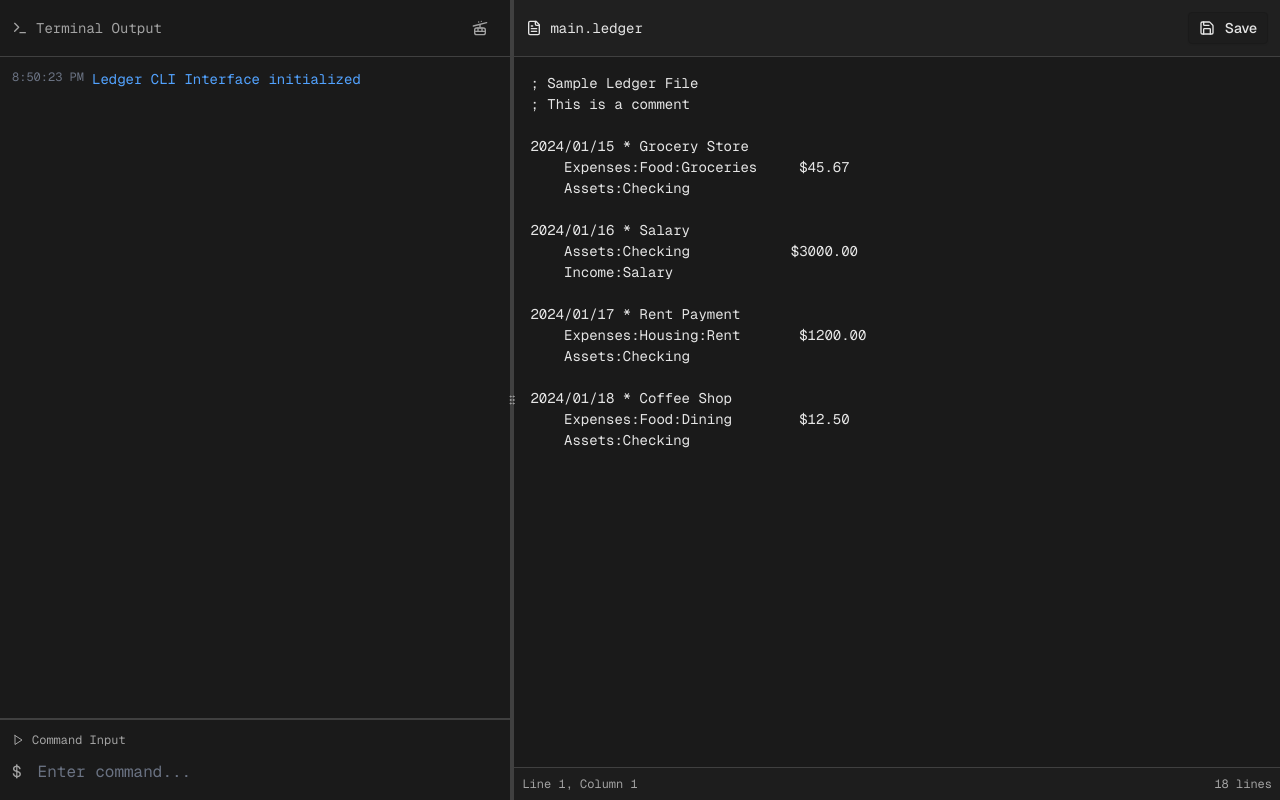
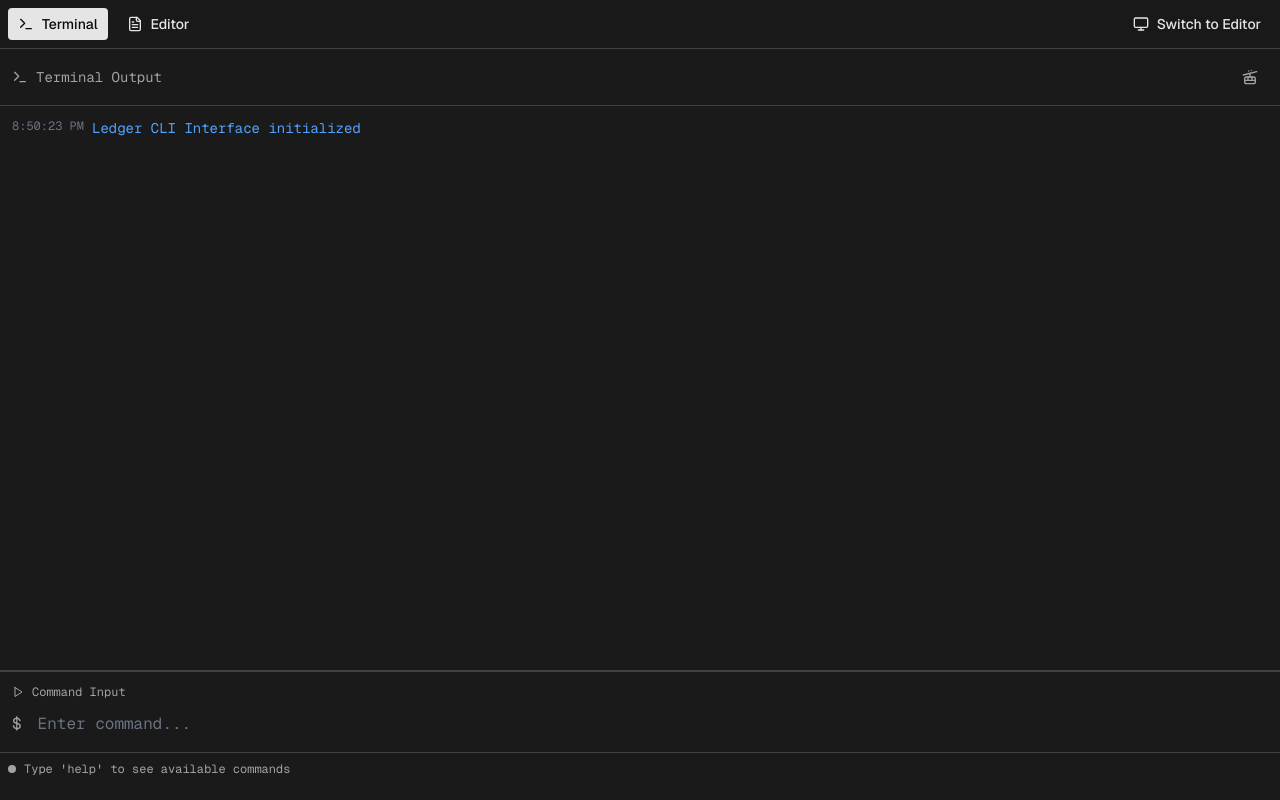
Before and after one commit to owolfdev/ledger-entry, a Next.js app: page / in a window 1280 px wide. Built offline with nearby package versions, Linux system fonts and the light colour scheme.

Commit message:
updated interface

```diff
--- a/components/ledger-interface.tsx
+++ b/components/ledger-interface.tsx
@@ -15,6 +15,10 @@ import {
   CableCar as Clear,
   History,
   GripVertical,
+  Eye,
+  EyeOff,
+  Monitor,
+  Smartphone,
 } from "lucide-react";
 
 interface LogMessage {
@@ -68,6 +72,19 @@ export default function LedgerInterface() {
   const [isModified, setIsModified] = useState(false);
   const [cursorPosition, setCursorPosition] = useState({ line: 1, column: 1 });
 
+  // Panel visibility state
+  const [showTerminal, setShowTerminal] = useState(true);
+  const [showEditor, setShowEditor] = useState(true);
+  const [isMobile, setIsMobile] = useState(false);
+
+  // Message area state
+  const [message, setMessage] = useState(
+    "Type 'help' to see available commands"
+  );
+  const [messageType, setMessageType] = useState<
+    "info" | "success" | "warning" | "error"
+  >("info");
+
   const commandInputRef = useRef<HTMLTextAreaElement>(null);
   const logsEndRef = useRef<HTMLDivElement>(null);
   const editorRef = useRef<HTMLTextAreaElement>(null);
@@ -84,6 +101,77 @@ export default function LedgerInterface() {
     }
   }, []);
 
+  // Mobile detection
+  useEffect(() => {
+    const checkMobile = () => {
+      setIsMobile(window.innerWidth < 768);
+      if (window.innerWidth < 768) {
+        // On mobile, start with terminal only
+        setShowTerminal(true);
+        setShowEditor(false);
+      } else {
+        // On desktop, start with terminal only (cycling system)
+        setShowTerminal(true);
+        setShowEditor(false);
+      }
+    };
+
+    checkMobile();
+    window.addEventListener("resize", checkMobile);
+    return () => window.removeEventListener("resize", checkMobile);
+  }, []);
+
+  // Panel toggle functions
+  const toggleTerminal = () => {
+    if (isMobile) {
+      // Mobile: simple toggle between terminal and editor
+      setShowTerminal(true);
+      setShowEditor(false);
+    } else {
+      // Desktop: individual toggle
+      setShowTerminal(!showTerminal);
+    }
+  };
+
+  const toggleEditor = () => {
+    if (isMobile) {
+      // Mobile: simple toggle between terminal and editor
+      setShowTerminal(false);
+      setShowEditor(true);
+    } else {
+      // Desktop: individual toggle
+      setShowEditor(!showEditor);
+    }
+  };
+
+  const toggleBoth = () => {
+    if (isMobile) {
+      // Mobile: simple toggle between terminal and editor
+      if (showTerminal) {
+        setShowTerminal(false);
+        setShowEditor(true);
+      } else {
+        setShowTerminal(true);
+        setShowEditor(false);
+      }
+    } else {
+      // Desktop: cycle through: terminal only -> editor only -> both -> terminal only
+      if (showTerminal && !showEditor) {
+        // Currently showing terminal only, switch to editor only
+        setShowTerminal(false);
+        setShowEditor(true);
+      } else if (!showTerminal && showEditor) {
+        // Currently showing editor only, switch to both
+        setShowTerminal(true);
+        setShowEditor(true);
+      } else if (showTerminal && showEditor) {
+        // Currently showing both, switch to terminal only
+        setShowTerminal(true);
+        setShowEditor(false);
+      }
+    }
+  };
+
   const addLog = (type: LogMessage["type"], message: string) => {
     const newLog: LogMessage = {
       id: Date.now().toString(),
@@ -92,6 +180,14 @@ export default function LedgerInterface() {
       timestamp: new Date(),
     };
     setLogs((prev) => [...prev, newLog]);
+  };
+
+  const updateMessage = (
+    text: string,
+    type: "info" | "success" | "warning" | "error" = "info"
+  ) => {
+    setMessage(text);
+    setMessageType(type);
   };
 
   const executeCommand = (cmd: string) => {
@@ -116,6 +212,10 @@ export default function LedgerInterface() {
         addLog("info", "  Expenses:Food:Dining      $12.50");
         addLog("info", "  Expenses:Housing:Rent  $1,200.00");
         addLog("info", "  Income:Salary         $-3,000.00");
+        updateMessage(
+          "Account balances displayed. Use 'accounts' to see all account names.",
+          "success"
+        );
         break;
 
       case "accounts":
@@ -125,6 +225,10 @@ export default function LedgerInterface() {
         addLog("info", "  Expenses:Food:Dining");
         addLog("info", "  Expenses:Housing:Rent");
         addLog("info", "  Income:Salary");
+        updateMessage(
+          "All accounts listed. Use 'add transaction' to create new entries.",
+          "success"
+        );
         break;
 
       case "add":
@@ -138,25 +242,40 @@ export default function LedgerInterface() {
     Assets:Checking`;
           setLedgerContent((prev) => prev + template);
           setIsModified(true);
+          updateMessage(
+            "Transaction template added! Switch to editor to fill in details.",
+            "success"
+          );
         } else {
           addLog("warning", "Usage: add transaction");
+          updateMessage("Try: add transaction", "warning");
         }
         break;
 
       case "save":
         addLog("success", `File saved: ${fileName}`);
         setIsModified(false);
+        updateMessage("File saved successfully!", "success");
         break;
 
       case "validate":
         addLog("info", "Validating ledger entries...");
+        updateMessage("Validating entries...", "info");
         setTimeout(() => {
           addLog("success", "All entries are valid");
+          updateMessage(
+            "All entries are valid! Your ledger is balanced.",
+            "success"
+          );
         }, 500);
         break;
 
       case "clear":
         setLogs([]);
+        updateMessage(
+          "Terminal cleared. Type 'help' for available commands.",
+          "info"
+        );
         break;
 
       case "help":
@@ -168,12 +287,20 @@ export default function LedgerInterface() {
         addLog("info", "  validate - Validate ledger entries");
         addLog("info", "  clear - Clear terminal output");
         addLog("info", "  help - Show this help message");
+        updateMessage(
+          "Help displayed! Try 'balance' to see account balances.",
+          "info"
+        );
         break;
 
       default:
         addLog(
           "error",
           `Unknown command: ${mainCommand}. Type 'help' for available commands.`
+        );
+        updateMessage(
+          `Unknown command: ${mainCommand}. Type 'help' for available commands.`,
+          "error"
         );
     }
 
@@ -281,10 +408,175 @@ export default function LedgerInterface() {
   };
 
   return (
-    <div className="h-screen bg-background">
+    <div className="h-screen bg-background flex flex-col">
+      {/* Top Toggle Bar */}
+      <div className="flex items-center justify-between p-2 border-b border-border bg-card">
+        <div className="flex items-center gap-2">
+          <Button
+            variant={showTerminal ? "default" : "outline"}
+            size="sm"
+            onClick={toggleTerminal}
+            className="flex items-center gap-2"
+          >
+            <Terminal className="w-4 h-4" />
+            Terminal
+          </Button>
+          <Button
+            variant={showEditor ? "default" : "outline"}
+            size="sm"
+            onClick={toggleEditor}
+            className="flex items-center gap-2"
+          >
+            <FileText className="w-4 h-4" />
+            Editor
+          </Button>
+        </div>
+
+        <div className="flex items-center gap-2">
+          {isMobile ? (
+            <Button
+              variant="outline"
+              size="sm"
+              onClick={toggleBoth}
+              className="flex items-center gap-2"
+            >
+              <Smartphone className="w-4 h-4" />
+              {showTerminal ? "Switch to Editor" : "Switch to Terminal"}
+            </Button>
+          ) : (
+            <Button
+              variant="outline"
+              size="sm"
+              onClick={toggleBoth}
+              className="flex items-center gap-2"
+            >
+              <Monitor className="w-4 h-4" />
+              {showTerminal && !showEditor
+                ? "Switch to Editor"
+                : !showTerminal && showEditor
+                ? "Show Both"
+                : "Switch to Terminal"}
+            </Button>
+          )}
+        </div>
+      </div>
+
+      {/* Main Content Area */}
+      <div className="flex-1 overflow-hidden">
+        {showTerminal && showEditor ? (
+          // Both panels visible - use resizable panels
           <PanelGroup direction="horizontal" className="h-full">
             {/* Left Panel - Terminal */}
             <Panel defaultSize={40} minSize={25} maxSize={75}>
+              <TerminalPanel
+                logs={logs}
+                command={command}
+                commandHistory={commandHistory}
+                commandInputRef={commandInputRef}
+                logsEndRef={logsEndRef}
+                handleCommandChange={handleCommandChange}
+                handleKeyDown={handleKeyDown}
+                setLogs={setLogs}
+                formatLogMessage={formatLogMessage}
+                message={message}
+                messageType={messageType}
+              />
+            </Panel>
+
+            {/* Resize Handle */}
+            <PanelResizeHandle className="w-1 bg-border hover:bg-accent transition-colors relative group">
+              <div className="absolute inset-y-0 left-1/2 transform -translate-x-1/2 w-1 bg-border group-hover:bg-accent transition-colors" />
+              <div className="absolute inset-y-0 left-1/2 transform -translate-x-1/2 flex items-center justify-center w-6">
+                <GripVertical className="w-3 h-3 text-muted-foreground group-hover:text-foreground transition-colors" />
+              </div>
+            </PanelResizeHandle>
+
+            {/* Right Panel - Editor */}
+            <Panel defaultSize={60} minSize={25} maxSize={75}>
+              <EditorPanel
+                fileName={fileName}
+                isModified={isModified}
+                ledgerContent={ledgerContent}
+                cursorPosition={cursorPosition}
+                editorRef={editorRef}
+                setLedgerContent={setLedgerContent}
+                setIsModified={setIsModified}
+              />
+            </Panel>
+          </PanelGroup>
+        ) : showTerminal ? (
+          // Only terminal visible
+          <div className="h-full">
+            <TerminalPanel
+              logs={logs}
+              command={command}
+              commandHistory={commandHistory}
+              commandInputRef={commandInputRef}
+              logsEndRef={logsEndRef}
+              handleCommandChange={handleCommandChange}
+              handleKeyDown={handleKeyDown}
+              setLogs={setLogs}
+              formatLogMessage={formatLogMessage}
+              message={message}
+              messageType={messageType}
+            />
+          </div>
+        ) : showEditor ? (
+          // Only editor visible
+          <div className="h-full">
+            <EditorPanel
+              fileName={fileName}
+              isModified={isModified}
+              ledgerContent={ledgerContent}
+              cursorPosition={cursorPosition}
+              editorRef={editorRef}
+              setLedgerContent={setLedgerContent}
+              setIsModified={setIsModified}
+            />
+          </div>
+        ) : (
+          // No panels visible - show message
+          <div className="h-full flex items-center justify-center text-muted-foreground">
+            <div className="text-center">
+              <EyeOff className="w-12 h-12 mx-auto mb-4" />
+              <p>
+                No panels visible. Use the toggle buttons above to show panels.
+              </p>
+            </div>
+          </div>
+        )}
+      </div>
+    </div>
+  );
+}
+
+// Terminal Panel Component
+function TerminalPanel({
+  logs,
+  command,
+  commandHistory,
+  commandInputRef,
+  logsEndRef,
+  handleCommandChange,
+  handleKeyDown,
+  setLogs,
+  formatLogMessage,
+  message,
+  messageType,
+}: {
+  logs: LogMessage[];
+  command: string;
+  commandHistory: string[];
+  commandInputRef: React.RefObject<HTMLTextAreaElement>;
+  logsEndRef: React.RefObject<HTMLDivElement>;
+  handleCommandChange: (e: React.ChangeEvent<HTMLTextAreaElement>) => void;
+  handleKeyDown: (e: React.KeyboardEvent<HTMLTextAreaElement>) => void;
+  setLogs: (logs: LogMessage[]) => void;
+  formatLogMessage: (log: LogMessage) => React.ReactNode;
+  message: string;
+  messageType: "info" | "success" | "warning" | "error";
+}) {
+  return (
     <div className="h-full flex flex-col">
       {/* Status Output Terminal - Top */}
       <div className="flex-1 terminal border-b border-border flex flex-col min-h-0">
@@ -346,19 +638,39 @@ export default function LedgerInterface() {
           </div>
         </div>
       </div>
+
+      {/* Message Area - Bottom */}
+      <div className="min-h-12 border-t border-border bg-card flex-shrink-0">
+        <div className="p-2 flex items-center gap-2">
+          <div className="w-2 h-2 rounded-full bg-muted-foreground" />
+          <span className="text-xs font-mono text-muted-foreground">
+            {message}
+          </span>
         </div>
-        </Panel>
+      </div>
+    </div>
+  );
+}
 
-        {/* Resize Handle */}
-        <PanelResizeHandle className="w-1 bg-border hover:bg-accent transition-colors relative group">
-          <div className="absolute inset-y-0 left-1/2 transform -translate-x-1/2 w-1 bg-border group-hover:bg-accent transition-colors" />
-          <div className="absolute inset-y-0 left-1/2 transform -translate-x-1/2 flex items-center justify-center w-6">
-            <GripVertical className="w-3 h-3 text-muted-foreground group-hover:text-foreground transition-colors" />
-          </div>
-        </PanelResizeHandle>
-
-        {/* Right Panel - Editor */}
-        <Panel defaultSize={60} minSize={25} maxSize={75}>
+// Editor Panel Component
+function EditorPanel({
+  fileName,
+  isModified,
+  ledgerContent,
+  cursorPosition,
+  editorRef,
+  setLedgerContent,
+  setIsModified,
+}: {
+  fileName: string;
+  isModified: boolean;
+  ledgerContent: string;
+  cursorPosition: { line: number; column: number };
+  editorRef: React.RefObject<HTMLTextAreaElement>;
+  setLedgerContent: (content: string) => void;
+  setIsModified: (modified: boolean) => void;
+}) {
+  return (
     <div className="h-full flex flex-col editor">
       {/* Editor Header */}
       <div className="p-3 border-b border-border bg-secondary/50 flex-shrink-0">
@@ -418,8 +730,5 @@ export default function LedgerInterface() {
         </div>
       </div>
     </div>
-        </Panel>
-      </PanelGroup>
-    </div>
   );
 }
```
Lines whose indentation alone changed are shown as unchanged.
